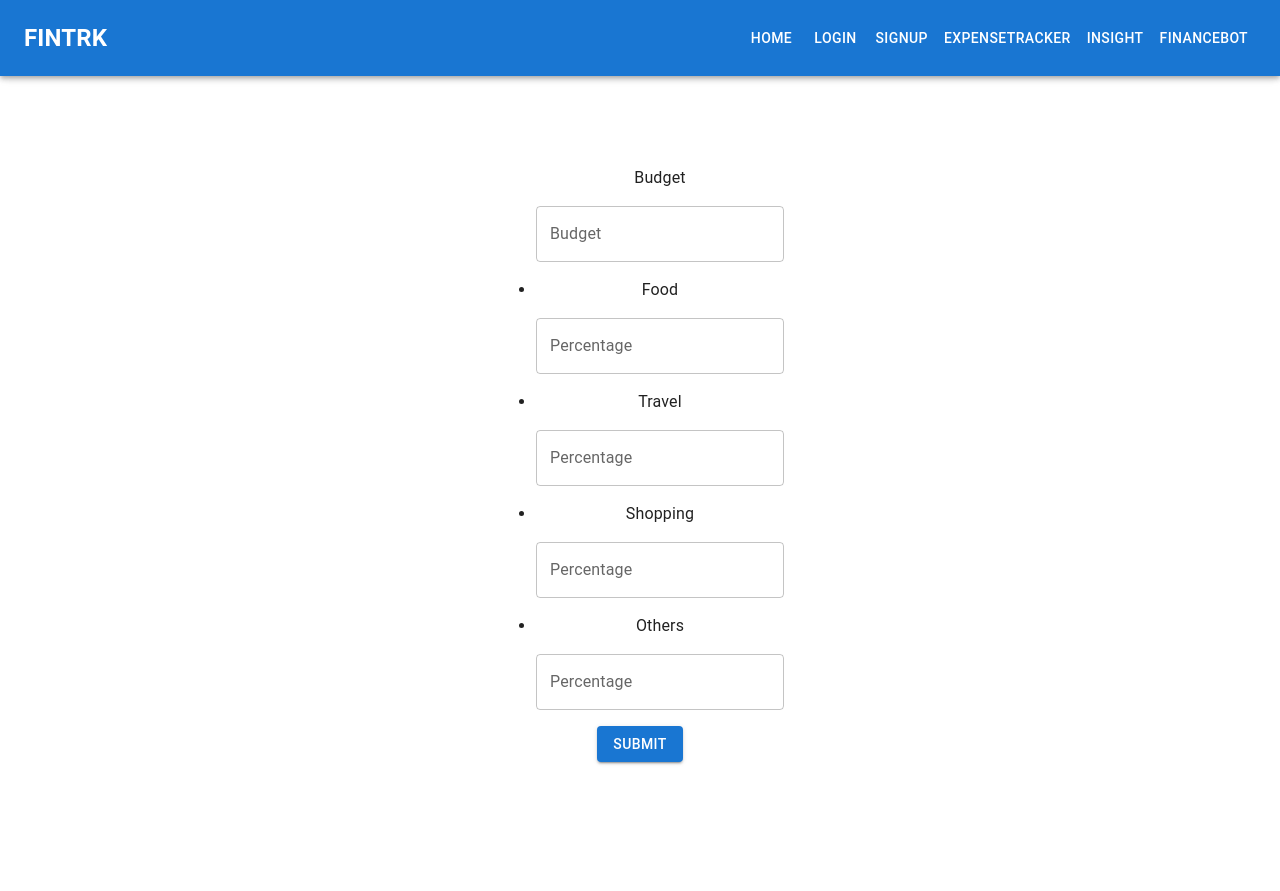
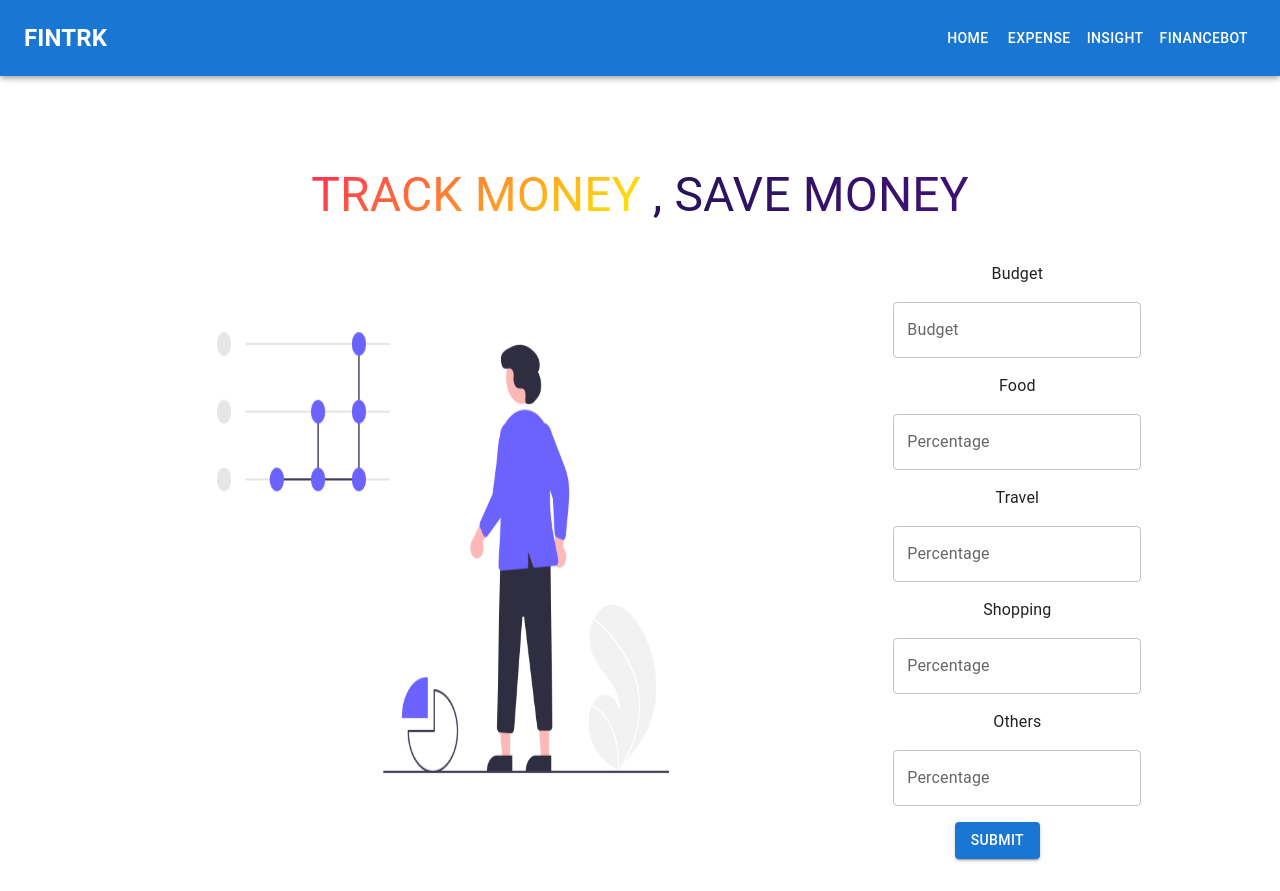
Before and after one commit to sikehish/Hack_Overflow, a React (Vite) app in the folder frontend/: page / in a window 1280 px wide. Before the commit the page ends 800 px from the top, so only its background shows below. Built offline with nearby package versions, Linux system fonts and the light colour scheme; a web font is replaced by a local one.

Commit message:
updated tables

```diff
--- a/frontend/index.html
+++ b/frontend/index.html
@@ -10,10 +10,10 @@
       href="https://fonts.googleapis.com/css2?family=Delicious+Handrawn&family=Kalam&family=Open+Sans&family=Oswald&family=Poppins:wght@300&family=Space+Grotesk&family=Ubuntu&display=swap"
       rel="stylesheet"
     />
-    <title>Vite + React</title>
+    <title>FINTRK</title>
   </head>
   <body>
-    <div id="root"></div>
+    <div id="root" ></div>
     <script type="module" src="/src/main.jsx"></script>
     <script src="https://ajax.googleapis.com/ajax/libs/jquery/3.6.4/jquery.min.js"></script>
     <!-- <script>
--- a/frontend/src/App.css
+++ b/frontend/src/App.css
@@ -11,6 +11,35 @@ input {
 
 ::-webkit-input-placeholder {
   text-align: center;
+}
+
+.animate-charcter
+{
+   text-transform: uppercase;
+  background-image: linear-gradient(
+    -225deg,
+    #231557 0%,
+    #44107a 29%,
+    #ff1361 67%,
+    #fff800 100%
+  );
+  background-size: auto auto;
+  background-clip: border-box;
+  background-size: 200% auto;
+  color: #fff;
+  background-clip: text;
+  text-fill-color: transparent;
+  -webkit-background-clip: text;
+  -webkit-text-fill-color: transparent;
+  animation: textclip 2s linear infinite;
+  display: inline-block;
+      font-size: 190px;
+}
+
+@keyframes textclip {
+  to {
+    background-position: 200% center;
+  }
 }
 
 .logo {
--- a/frontend/src/components/Expdis.jsx
+++ b/frontend/src/components/Expdis.jsx
@@ -20,13 +20,13 @@ function Expdis() {
             },
         })
             .then((res) => {
-                if(res.data.status==='success'){
-                console.log(res.data.data[0].expenses)
-                setExp(res.data.data[0].expenses)
+                if (res.data.status === 'success') {
+                    console.log(res.data.data[0].expenses)
+                    setExp(res.data.data[0].expenses)
                 }
-                else{
+                else {
                     console.log('res.data.message')
-                    window.location.href='/expdis'
+                    window.location.href = '/expdis'
                 }
             })
             .catch((err) => {
@@ -35,12 +35,20 @@ function Expdis() {
     }, [])
     const Tabledata = () => {
         return exp.map((data) => {
+            // eslint-disable-next-line react/jsx-key
             return (<div>
                 <tr>
-                    <td>{data.amount}</td>
-                    <td>{data.title}</td>
-                    <td>{data.tag}</td>
-                    <td>{data.date}</td>
+                    {/* <td style={{"width":"200px"}}>{data.amount}</td>
+                    <td style={{"width":"200px"}}>{data.title}</td>
+                    <td style={{"width":"200px"}}>{data.tag}</td>
+                    <td style={{"width":"200px"}}>{data.date}</td> */}
+                    <div style={{"display":"flex","justifyContent":"stretch"}}>
+                            <p style={{"width":"200px"}}>{data.amount}</p>
+                            <p style={{"width":"200px"}}>{data.title}</p>
+                            <p style={{"width":"200px"}}>{data.tag}</p>
+                            <p style={{"width":"200px"}}>{data.createdAt}</p>
+                    </div>
+
                 </tr>
             </div>)
         })
@@ -49,16 +57,16 @@ function Expdis() {
 
 
     return <div>
-        <table>
-            <tr>
-                <th>Expense</th>
-                <th>Title</th>
-                <th>Category</th>
-                <th>Date</th>
-            </tr>
+
+            <div style={{"display":"flex","justifyContent":"stretch"}}>
+                            <p style={{"width":"200px"}}>Expense</p>
+                            <p style={{"width":"200px"}}>item</p>
+                            <p style={{"width":"200px"}}>price</p>
+                            <p style={{"width":"200px"}}>date</p>
+                    </div>
             <Tabledata />
-        </table>
-        <Button variant="contained" color="primary" onClick={handleclickp}>Previous</Button>
+
+        <Button style={{ "margin": "10px 10px" }} variant="contained" color="primary" onClick={handleclickp}>Previous</Button>
         <Button variant="contained" color="primary" onClick={handelclickn}>Next</Button>
     </div>
 }
--- a/frontend/src/components/Expense.jsx
+++ b/frontend/src/components/Expense.jsx
@@ -1,11 +1,10 @@
 import TextField from '@mui/material/TextField';
 import Button from '@mui/material/Button';
-import Select from '@mui/material/Select';
 import axios from 'axios';
 import React from 'react';
 function Expense() {
     var categories = ['Food', 'Travel', 'Shopping', 'Others']
-    var tabledata = [""]
+
 
     function Options(){
         return categories.map((cat) => {
@@ -47,21 +46,21 @@ function Expense() {
 
     return (<div>
         <form onSubmit={handleSubmit}>
-            <ul className="form-container">
+            <ul className="form-container" style={{"listStyle":"none"}}>
                 <li>
-                    <TextField id="outlined-basic" label="Expense" variant="outlined" name='expense' />
+                    <TextField style={{"padding":"10px"}} id="outlined-basic" label="Expense" variant="outlined" name='expense' />
                 </li>
                 <li>
-                    <TextField id="outlined-basic" label="Title" variant="outlined" name='title' />
+                    <TextField style={{"padding":"10px"}} id="outlined-basic" label="Title" variant="outlined" name='title' />
                 </li>
                 <li>
-                    <label for="cat">Choose a categorie:</label>
+                    <label style={{"padding":"0 10px"}}>Choose a categorie:</label>
                     <select name="cat" id="cat">
                         <Options />
                     </select>
                 </li>
                 <li>
-                    <Button variant="contained" color="primary" type='submit'>Add +</Button>
+                    <Button style={{"margin":"10px 0"}} variant="contained" color="primary" type='submit'>Add +</Button>
                 </li>
             </ul>
         </form>
--- a/frontend/src/components/Navbar.jsx
+++ b/frontend/src/components/Navbar.jsx
@@ -17,7 +17,7 @@ import Button from '@mui/material/Button';
 import { Link } from 'react-router-dom';
 
 const drawerWidth = 240;
-const navItems = [{name:'Home',link:'/'},{name:'Login',link:'/login'},{name:'SignUp',link:'/signup'},{name:'ExpenseTracker',link:'/expense'},{name:'Insight',link:'/chart'},{name:'FinanceBot',link:'/bot'}];
+const navItems = [{name:'Home',link:'/'},{name:'Expense',link:'/expense'},{name:'Insight',link:'/chart'},{name:'FinanceBot',link:'/bot'}];
 
 function DrawerAppBar(props) {
   const { window } = props;
--- a/frontend/src/screens/Home.jsx
+++ b/frontend/src/screens/Home.jsx
@@ -5,10 +5,10 @@ import DrawerAppBar from '../components/Navbar';
 
 
 export default function Home() {
-    let categories=['Food','Travel','Shopping','Others']
+    let categories = ['Food', 'Travel', 'Shopping', 'Others']
 
-    const Form=()=>{
-        return categories.map((cat)=>{
+    const Form = () => {
+        return categories.map((cat) => {
             // eslint-disable-next-line react/jsx-key
             return <li>
                 <p>{cat}</p>
@@ -17,53 +17,62 @@ export default function Home() {
         })
     }
 
-    const handelsubmit=(e)=>{
+    const handelsubmit = (e) => {
         e.preventDefault()
-        var data=[]
-        data=[{
-            category:'Budget',
-            amount:e.target.budget.value
-        },{
-            category:'Food',
-            percentage:e.target.Food.value
+        var data = []
+        data = [{
+            category: 'Enter Your Budget',
+            amount: e.target.budget.value
+        }, {
+            category: 'Food',
+            percentage: e.target.Food.value
         },
         {
-            category:'Travel',
-            percentage:e.target.Travel.value
+            category: 'Travel',
+            percentage: e.target.Travel.value
         },
         {
-            category:'Shopping',
-            percentage:e.target.Shopping.value
+            category: 'Shopping',
+            percentage: e.target.Shopping.value
         },
         {
-            category:'Others',
-            percentage:e.target.Others.value
+            category: 'Others',
+            percentage: e.target.Others.value
         }]
         console.log(data)
-        axios.post('/api/budget',JSON.stringify(data),{
+        axios.post('/api/budget', JSON.stringify(data), {
             headers: {
                 Authorization: "Bearer " + localStorage.getItem('token'),
                 "Content-Type": "application/json",
             },
-        }).then((res)=>{
-            if(res.data.status==='success'){
-                window.location.href='/expense'
+        }).then((res) => {
+            if (res.data.status === 'success') {
+                window.location.href = '/expense'
             }
-            else{
+            else {
                 alert(res.data.message)
-                window.location.href='/'
+                window.location.href = '/'
             }
         }
-        ).catch((err)=>{
+        ).catch((err) => {
             console.log(err)
         })
     }
 
     return (<>
-        <DrawerAppBar/>
+        <DrawerAppBar />
+        <div className="container" style={{"padding":"15px 0"}}>
+            <div className="row">
+                <div className="col-md-12 text-center">
+                    <p style={{"margin":"0","fontSize":"3rem"}} className="animate-charcter"> Track money , Save money</p>
+                </div>
+            </div>
+        </div>
+        <div style={{ "display": "flex", "justifyContent": "space-evenly" }}>
+            <img src="images/home.png" alt="" style={{ "width": "50%","margin":"0" }} />
             <div>
                 <form onSubmit={handelsubmit}>
-            <ul className="form-container">
+                    <ul style={{ "listStyle": "none" }} className="form-container">
                         <p>Budget</p>
                         <TextField id="outlined-basic" label="Budget" variant="outlined" name="budget" />
                         <Form />
@@ -71,5 +80,7 @@ export default function Home() {
                     <Button variant="contained" color="primary" type='submit'>Submit</Button>
                 </form>
             </div>
+        </div>
+
     </>)
 }
--- a/frontend/src/screens/Login.jsx
+++ b/frontend/src/screens/Login.jsx
@@ -35,12 +35,12 @@ function Login() {
     }
 
     return (<>
-        <div style={{"display":"flex","justifyContent":"space-around"}}>
+        <div style={{"display":"flex","justifyContent":"space-evenly"}}>
             <div>
-                <img src="images/loginpic.svg" alt=""  />
+                <img src="images/loginpic.svg" alt="" style={{"width":"80%"}}  />
             </div>
 
-            <div style={{"padding":"30px 0","background":"#D9D9D9","border":"1px solid","width":"40%"}}>
+            <div style={{"padding":"30px 0","background":"#D9D9D9","border":"1px solid","width":"600px"}}>
                 <form onSubmit={handleSubmit}>
                     <h1>Login</h1>
                     <ul style={{ "listStyle": "none","padding":"10px 0" }} className="form-container">
--- a/frontend/src/screens/Signup.jsx
+++ b/frontend/src/screens/Signup.jsx
@@ -43,9 +43,9 @@ function Signup() {
 
     return (
         <>
-            <div style={{ "display": "flex", "justifyContent": "space-around" }}>
+            <div style={{ "display": "flex", "justifyContent": "space-evenly" }}>
                 <img src="images/signup.svg" alt="" />
-                <div style={{ "padding": "10px 35px","border":"1px solid" }}>
+                <div style={{ "padding": "10px 35px" }}>
                     <h1>Sign Up</h1>
                     <form onSubmit={handleSubmit}>
                         <ul className="form-container" style={{ "listStyle": "none", "padding": "2px 0" }}>
--- a/frontend/src/screens/Table.jsx
+++ b/frontend/src/screens/Table.jsx
@@ -5,6 +5,7 @@ function Table() {
     return (
         <>
             <DrawerAppBar />
+            <h1 style={{"margin":"0"}}>Add Expenses</h1>
             <div style={{ "Display": "flex" }}>
                 <Expense />
                 <Expdis />
```
Also changed, not shown: frontend/public/images/home.png (added). Lines whose indentation alone changed are shown as unchanged.
